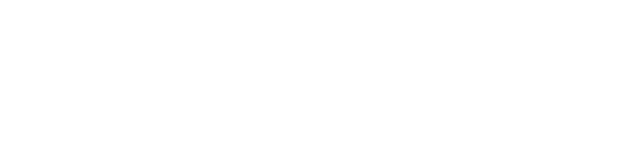
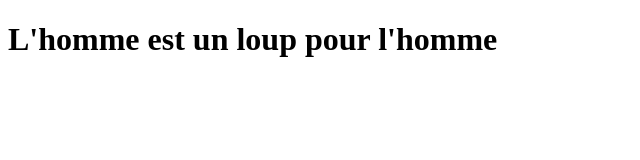
Before and after one commit to MocheGang/Vegas, a plain HTML site: page index.html in a window 1280 px wide. Shown: the whole page, without its empty margins (0-640 px from the left). Drawn offline with Linux system fonts and the light colour scheme.

Commit message:
version 1.1

```diff
--- a/index.html
+++ b/index.html
@@ -6,6 +6,6 @@
     <title>Document</title>
 </head>
 <body>
-
+    <h1>L'homme est un loup pour l'homme</h1>
 </body>
 </html>
```
